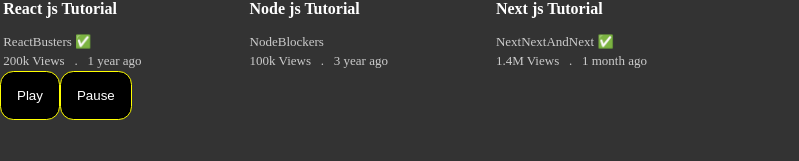
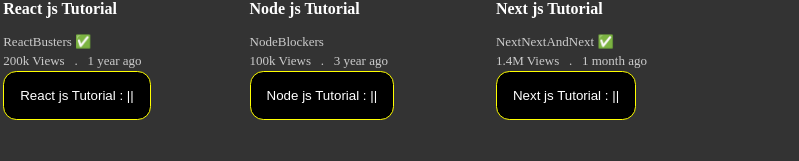
Before and after one commit to adarshooo1/React, a React (Vite) app in the folder React_Learning/: page / in a window 1280 px wide. Shown: the part 139-300 px from the top of the page, without its empty margins (0-799 px from the left). Built offline with nearby package versions, Linux system fonts and the light colour scheme.

Commit message:
React Learning Day 4 completed in which we have learn about the handleClick, stopPropagation to stop Event Bubbing, etc. Now moving to the Day 4 Assignment.

```diff
--- a/React_Learning/src/App.jsx
+++ b/React_Learning/src/App.jsx
@@ -6,7 +6,7 @@ import PlayButton from "./components/PlayButton";
 
 function App() {
   return (
-    <div className="App">
+    <div className="App" onClick={console.log("App")}>
       {videos.map((video) => (
         <Video
           key={video.id}
@@ -16,13 +16,15 @@ function App() {
           views={video.views}
           time={video.time}
           verified={video.verified}
-        />
+        >
+          <PlayButton
+            onPlay={() => console.log("Playing..", video.title)}
+            onPause={() => console.log("Paused..", video.title)}
+          >
+            {video.title}
+          </PlayButton>
+        </Video>
       ))}
-
-      <div style={{clear:"both"}}>
-      <PlayButton name="Play" message="Vedio Played"/>
-      <PlayButton name="Pause" message="Vedio Paused"/>
-      </div>
     </div>
   );
 }
--- a/React_Learning/src/components/PlayButton.jsx
+++ b/React_Learning/src/components/PlayButton.jsx
@@ -1,21 +1,23 @@
-import React from "react";
 import "./PlayButton.css";
 
-function PlayButton ({name , message}){
-  function handleClick() {
-    console.log({message});
+function PlayButton({ children, onPlay, onPause }) {
+  let playing = false;
+  function handleClick(e) {
+    // This will help in to prevent event Bubbling which disable other function to execute without any reason.
+    e.stopPropagation();
+
+    if (playing) {
+      onPause();
+    } else {
+      onPlay();
+    }
+    playing = !playing;
   }
-
-//   return (
-//     <div className="PlayButton">
-//       {/* Way: 1 */}
-//       {/* When ever we made a button and the button have a task then onClick it will take a callback function which will execute at the time the when we click on the button then it will execute the function and the thing we passed in the parameter in that button. Like onCLick. */}
-//       {/* <button onClick={() => console.log("Play")}>Play</button> */}
-//     </div>
-//   );
-
-// Way 2 (Preffered):-
-return ( <button onClick={handleClick}>{name}</button> )};
-{/* Thing have to notice in the onClick always pass the outer function in normal text like (handleCllck) not the complete function (handleClick()) because it will call automatically at the time the DOM will render in the webpage then at the click it will only pass the value inside it. */}
+  return (
+    <button onClick={handleClick}>
+      {children} : {playing ? ">" : "||"}
+    </button>
+  );
+}
 
 export default PlayButton;
--- a/React_Learning/src/components/Video.jsx
+++ b/React_Learning/src/components/Video.jsx
@@ -1,7 +1,7 @@
 import "./Video.css";
 
 // Defining Video Component as well as giving a default prop in case If used missed to give his props on view so it will handle the views and giving a default value.
-function Video({ title, channel, views = "0", time, verified, id }) {
+function Video({ title, channel, views = "0", time, verified, id,children}) {
   return (
     <>
       <div className="container">
@@ -18,6 +18,9 @@ function Video({ title, channel, views = "0", time, verified, id }) {
         <div className="views">
           {views} Views <span>.</span> {time}
         </div>
+        <div>
+          {children}
+        </div>
       </div>
     </>
   );
```
